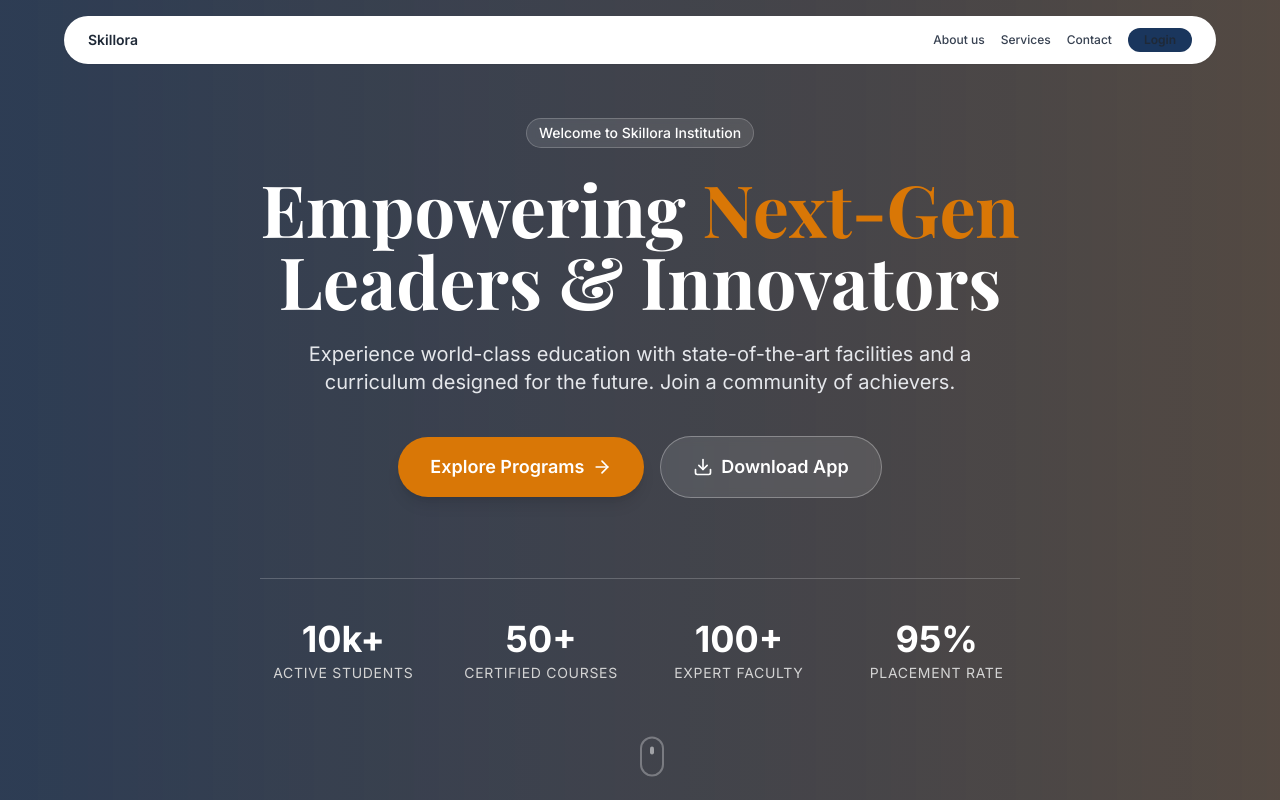
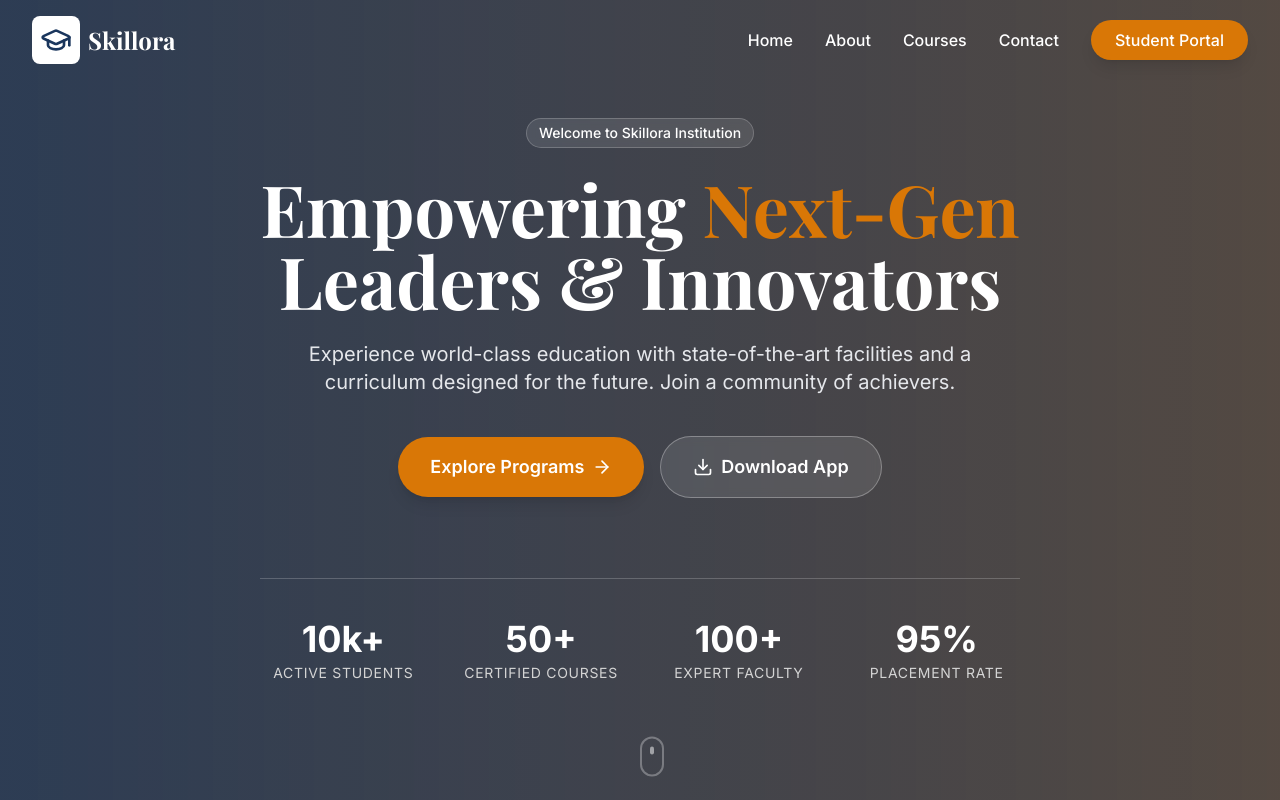
Before and after one commit to aswathi-48/skillora, a React (Vite) app: page / in a window 1280 px wide. Shown: the top 800 px of the page. Built offline with nearby package versions, Linux system fonts and the light colour scheme.

Commit message:
navbar changes

```diff
--- a/src/components/Navbar.jsx
+++ b/src/components/Navbar.jsx
@@ -1,243 +1,108 @@
-// import { NavLink, useNavigate } from "react-router-dom";
+import React, { useState, useEffect } from 'react';
+import { Link, useLocation } from 'react-router-dom';
+import { Menu, X, GraduationCap } from 'lucide-react';
+import { motion, AnimatePresence } from 'framer-motion';
 
-// export default function Navbar() {
-//   const navigate = useNavigate();
-//   const user = JSON.parse(localStorage.getItem("loggedUser"));
+const Navbar = () => {
+  const [isOpen, setIsOpen] = useState(false);
+  const [scrolled, setScrolled] = useState(false);
+  const location = useLocation();
 
-//   const handleLogout = () => {
-//     localStorage.removeItem("loggedUser");
-//     navigate("/login");
-//   };
-//  const handleContactClick = () => {
-//     // If not on home → go home first
-//     if (location.pathname !== "/") {
-//       navigate("/");
-//       setTimeout(() => {
-//         document
-//           .getElementById("contact")
-//           ?.scrollIntoView({ behavior: "smooth" });
-//       }, 100);
-//     } else {
-//       // Already on home → just scroll
-//       document
-//         .getElementById("contact")
-//         ?.scrollIntoView({ behavior: "smooth" });
-//     }
-//   };
-//   return (
-//     <nav className="fixed top-4 left-1/2 -translate-x-1/2 z-50">
-//       <div
-//         className="
-//           bg-white rounded-full shadow-sm
-//           px-6 py-3
-//           flex items-center gap-6
-//           w-auto
-//           max-w-[95vw]
-//           whitespace-nowrap
-//         "
-//       >
-//         {/* Logo */}
-//         <NavLink to="/" className="text-sm font-semibold text-dark">
-//           Skillora
-//         </NavLink>
+  // Check if we are on the homepage
+  const isHome = location.pathname === '/';
 
-//         {/* Menu */}
-//         <div className="flex items-center gap-4 text-xs">
-//           <NavLink to="/about" className="text-gray-700 font-medium">
-//             About us
-//           </NavLink>
+  useEffect(() => {
+    const handleScroll = () => {
+      setScrolled(window.scrollY > 20);
+    };
+    window.addEventListener('scroll', handleScroll);
+    return () => window.removeEventListener('scroll', handleScroll);
+  }, []);
 
-//           <NavLink to="/services" className="text-gray-700 font-medium">
-//             Services
-//           </NavLink>
-// {/*
-//           <NavLink to="/#contact" className="text-gray-700 font-medium">
-//             Contact
-//           </NavLink> */}
-//   <button
-//             onClick={handleContactClick}
-//             className="text-gray-700 font-medium"
-//           >
-//             Contact
-//           </button>
-//           {!user && (
-//             <>
-//               <NavLink
-//                 to="/login"
-//                 className="bg-primary px-4 py-1 rounded-full font-semibold"
-//               >
-//                 Login
-//               </NavLink>
+  const navLinks = [
+    { name: 'Home', path: '/' },
+    { name: 'About', path: '/about' },
+    { name: 'Courses', path: '/courses' },
+    { name: 'Contact', path: '/contact' },
+  ];
 
-//               {/* <button
-//                 onClick={() => navigate("/register")}
-//                 className="bg-primary px-4 py-1 rounded-full font-semibold"
-//               >
-//                 Register
-//               </button> */}
-//             </>
-//           )}
-
-//           {user && (
-//             <>
-//               <span className="font-medium text-gray-700">
-//                 Welcome, {user.username} 👋
-//               </span>
-
-//               <button
-//                 onClick={handleLogout}
-//                 className="bg-red-500 text-white px-4 py-1 rounded-full"
-//               >
-//                 Logout
-//               </button>
-//             </>
-//           )}
-//         </div>
-//       </div>
-//     </nav>
-//   );
-// }
-
-
-import { NavLink, useNavigate, useLocation } from "react-router-dom";
-import { useState } from "react";
-
-export default function Navbar() {
-  const navigate = useNavigate();
-  const location = useLocation();
-  const [open, setOpen] = useState(false);
-
-  const user = JSON.parse(localStorage.getItem("loggedUser"));
-
-  const handleLogout = () => {
-    localStorage.removeItem("loggedUser");
-    navigate("/login");
-    setOpen(false);
-  };
-
-  const handleContactClick = () => {
-    setOpen(false);
-
-    if (location.pathname !== "/") {
-      navigate("/");
-      setTimeout(() => {
-        document
-          .getElementById("contact")
-          ?.scrollIntoView({ behavior: "smooth" });
-      }, 100);
-    } else {
-      document
-        .getElementById("contact")
-        ?.scrollIntoView({ behavior: "smooth" });
-    }
-  };
+  // Determine text color:
+  // - If scrolled: Text is dark (because background is white/glass)
+  // - If NOT scrolled AND on Home: Text is white (over Hero image)
+  // - If NOT scrolled AND NOT on Home: Text is primary/dark (default pages like About/Courses need dark text)
+  const textColorClass = scrolled || !isHome ? 'text-neutral-800' : 'text-white';
+  const logoColorClass = scrolled || !isHome ? 'text-primary' : 'text-white';
 
   return (
-    <nav className="fixed top-4 left-1/2 -translate-x-1/2 z-50 w-full px-4">
-      <div className="bg-white rounded-full shadow-sm px-6 py-3 flex items-center justify-between max-w-6xl mx-auto">
+    <nav className={`fixed w-full z-50 transition-all duration-300 ${scrolled ? 'glass-nav py-2 shadow-sm' : 'bg-transparent py-4'}`}>
+      <div className="max-w-7xl mx-auto px-4 sm:px-6 lg:px-8">
+        <div className="flex justify-between items-center">
+          <Link to="/" className="flex items-center space-x-2">
+            <div className={`p-2 rounded-lg ${scrolled || !isHome ? 'bg-primary text-white' : 'bg-white text-primary'}`}>
+              <GraduationCap className="h-8 w-8" />
+            </div>
+            <span className={`text-2xl font-serif font-bold ${logoColorClass}`}>
+              Skillora
+            </span>
+          </Link>
 
-        {/* Logo */}
-        <NavLink
-          to="/"
-          className="text-sm font-semibold text-dark"
-          onClick={() => setOpen(false)}
+          {/* Desktop Navigation */}
+          <div className="hidden md:flex items-center space-x-8">
+            {navLinks.map((link) => (
+              <Link
+                key={link.name}
+                to={link.path}
+                className={`font-medium transition-colors duration-300 hover:text-secondary ${textColorClass}`}
               >
-          Skillora
-        </NavLink>
-
-        {/* Desktop Menu */}
-        <div className="hidden md:flex items-center gap-4 text-xs">
-          <NavLink to="/about" className="text-gray-700 font-medium">
-            About us
-          </NavLink>
-
-          <NavLink to="/services" className="text-gray-700 font-medium">
-            Services
-          </NavLink>
-
-          <button
-            onClick={handleContactClick}
-            className="text-gray-700 font-medium"
-          >
-            Contact
+                {link.name}
+              </Link>
+            ))}
+            <button className="bg-secondary hover:bg-yellow-600 text-white px-6 py-2 rounded-full font-medium transition-all duration-300 transform hover:scale-105 shadow-lg">
+              Student Portal
             </button>
-
-          {!user && (
-            <NavLink
-              to="/login"
-              className="bg-primary px-4 py-1 rounded-full font-semibold"
-            >
-              Login
-            </NavLink>
-          )}
-
-          {user && (
-            <>
-              <span className="font-medium text-gray-700">
-                Welcome, {user.username} 👋
-              </span>
-              <button
-                onClick={handleLogout}
-                className="bg-red-500 text-white px-4 py-1 rounded-full"
-              >
-                Logout
-              </button>
-            </>
-          )}
           </div>
 
           {/* Mobile Menu Button */}
+          <div className="md:hidden">
             <button
-          className="md:hidden text-gray-700"
-          onClick={() => setOpen(!open)}
+              onClick={() => setIsOpen(!isOpen)}
+              className={`p-2 rounded-md ${textColorClass}`}
             >
-          ☰
+              {isOpen ? <X size={24} /> : <Menu size={24} />}
             </button>
           </div>
+        </div>
+      </div>
 
-      {/* Mobile Dropdown */}
-      {open && (
-        <div className="md:hidden mt-3 bg-white rounded-2xl shadow-md px-6 py-4 space-y-4 max-w-6xl mx-auto text-sm">
-          <NavLink to="/about" onClick={() => setOpen(false)}>
-            About us
-          </NavLink>
-
-          <NavLink to="/services" onClick={() => setOpen(false)}>
-            Services
-          </NavLink>
-
-          <button
-            onClick={handleContactClick}
-            className="text-left w-full"
+      {/* Mobile Navigation */}
+      <AnimatePresence>
+        {isOpen && (
+          <motion.div
+            initial={{ opacity: 0, height: 0 }}
+            animate={{ opacity: 1, height: 'auto' }}
+            exit={{ opacity: 0, height: 0 }}
+            className="md:hidden glass-nav absolute w-full bg-white border-b border-neutral-200 shadow-xl"
           >
-            Contact
+            <div className="px-4 pt-2 pb-6 space-y-2">
+              {navLinks.map((link) => (
+                <Link
+                  key={link.name}
+                  to={link.path}
+                  className="block px-3 py-2 rounded-md text-base font-medium text-neutral-800 hover:text-primary hover:bg-neutral-50"
+                  onClick={() => setIsOpen(false)}
+                >
+                  {link.name}
+                </Link>
+              ))}
+              <button className="w-full mt-4 bg-secondary text-white px-6 py-3 rounded-lg font-medium shadow-md">
+                Student Portal
               </button>
-
-          {!user && (
-            <NavLink
-              to="/login"
-              onClick={() => setOpen(false)}
-              className="block bg-primary text-center py-2 rounded-full font-semibold"
-            >
-              Login
-            </NavLink>
+            </div>
+          </motion.div>
         )}
-
-          {user && (
-            <>
-              <p className="text-gray-700">
-                Welcome, {user.username} 👋
-              </p>
-              <button
-                onClick={handleLogout}
-                className="w-full bg-red-500 text-white py-2 rounded-full"
-              >
-                Logout
-              </button>
-            </>
-          )}
-        </div>
-      )}
+      </AnimatePresence>
     </nav>
   );
-}
+};
+
+export default Navbar;
```
Lines whose indentation alone changed are shown as unchanged.
